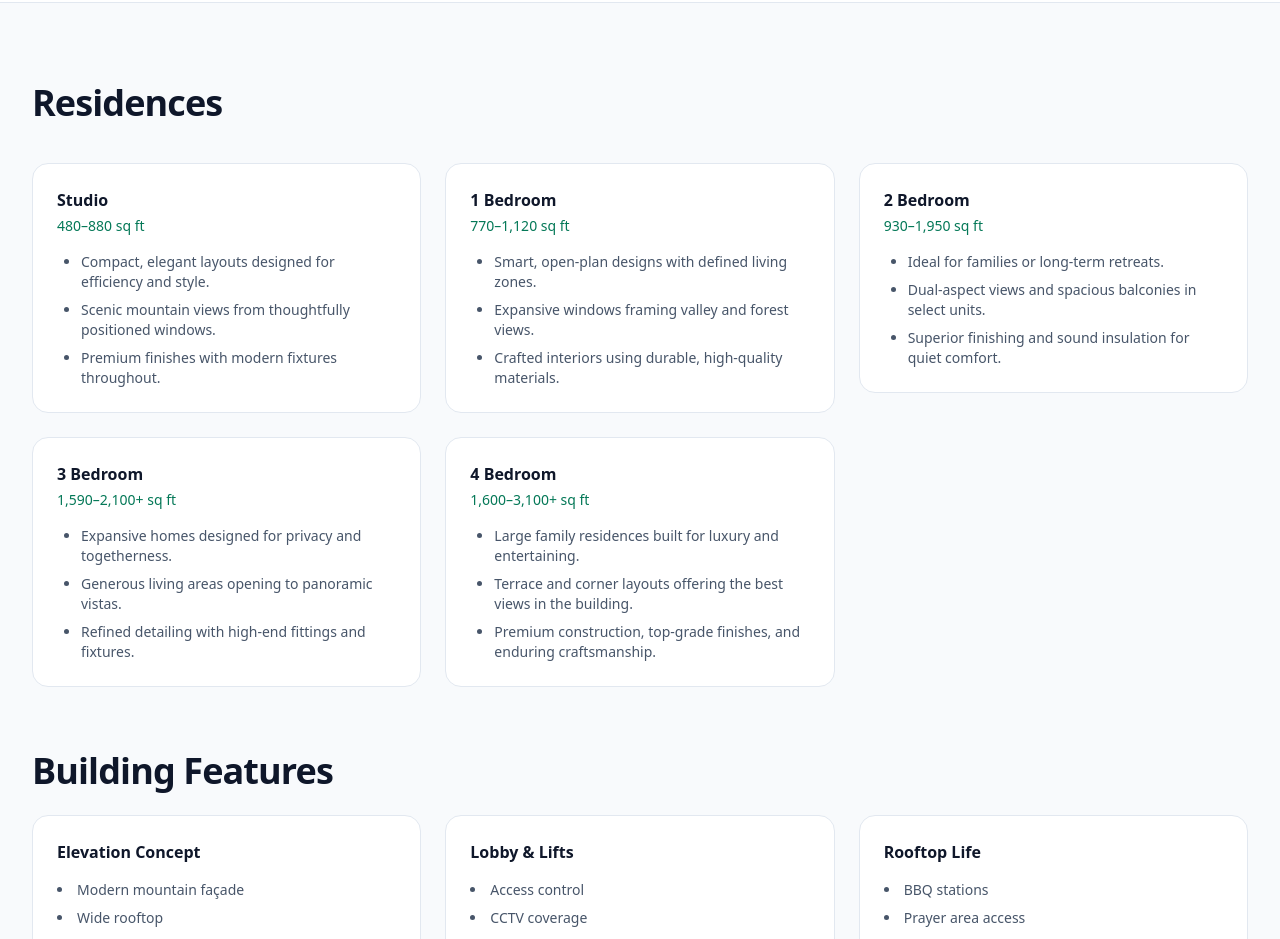
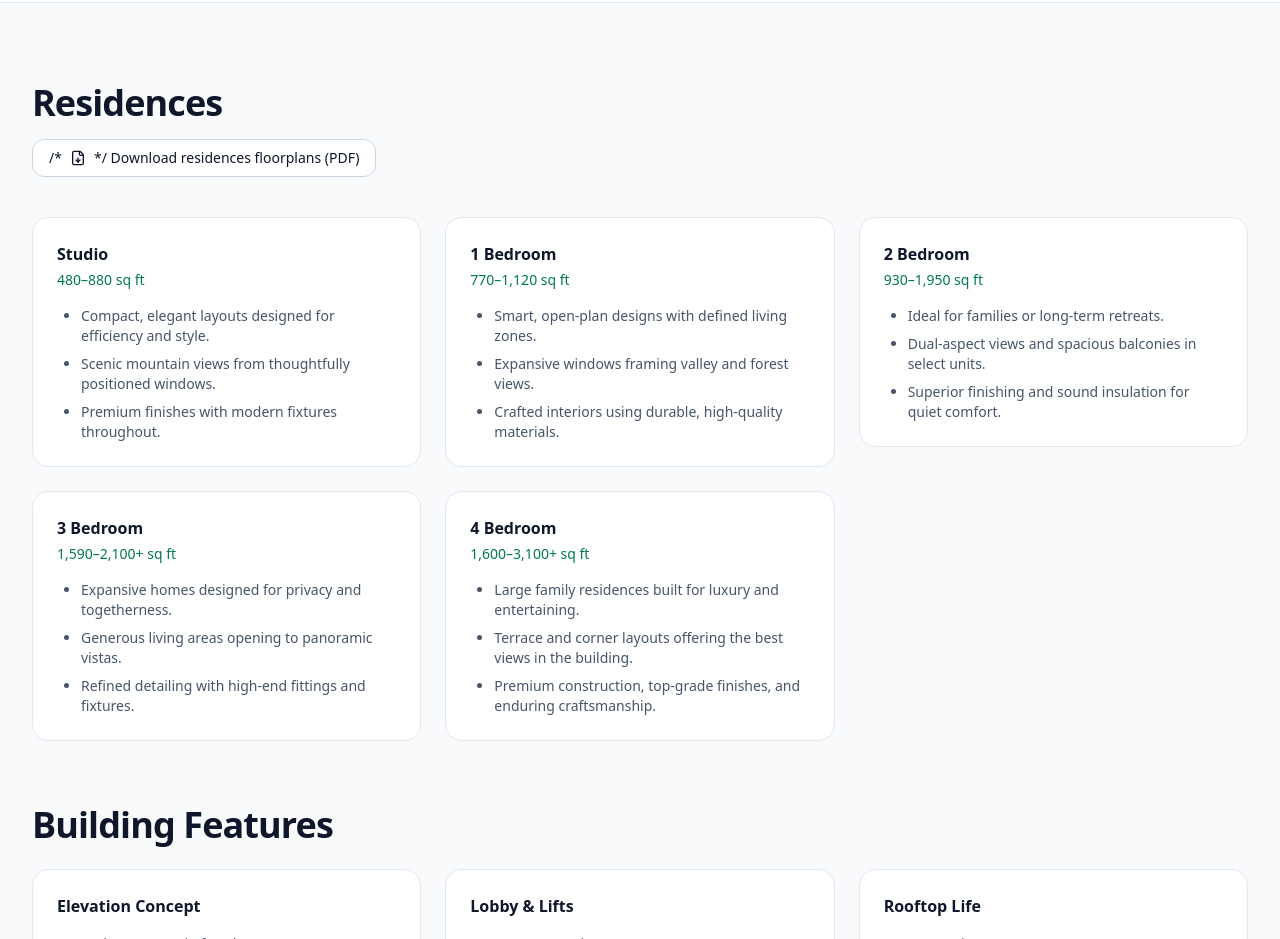
Before and after one commit to abdullahwiqar-byte/thevista, a React (Vite) app: page / in a window 1280 px wide. Shown: the part 1060-1999 px from the top of the page. Built offline with nearby package versions, Linux system fonts and the light colour scheme.

Commit message:
Update App.jsx

```diff
--- a/src/App.jsx
+++ b/src/App.jsx
@@ -1,6 +1,7 @@
 import React, { useState } from "react";
 import { motion } from "framer-motion";
 import { Link } from "react-router-dom";
+import { FileDown } from "lucide-react";
 import {
   Mountain,
   MapPin,
@@ -249,6 +250,21 @@ export default function App() {
     <Fade>
       <h2 className="text-3xl md:text-4xl font-bold tracking-tight">Residences</h2>
     </Fade>
+{/* Residences PDF download */}
+<div className="mt-4">
+  <a
+    href="/thevistafloorplans.pdf"
+    download
+    type="application/pdf"
+    className="inline-flex items-center gap-2 rounded-xl border border-slate-300 bg-white px-4 py-2 text-sm font-medium text-slate-900 hover:bg-slate-50"
+  >
+    {/* If you want an icon, import FileDown at the top and uncomment the line below */}
+    /* <FileDown className="h-4 w-4" /> */
+    Download residences floorplans (PDF)
+  </a>
+  {/* Optional file size note */}
+  {/* <span className="ml-3 text-xs text-slate-500">~3.2 MB</span> */}
+</div>
 
     {/* Residences Grid */}
     <div className="mt-10 grid md:grid-cols-3 gap-6">
```
